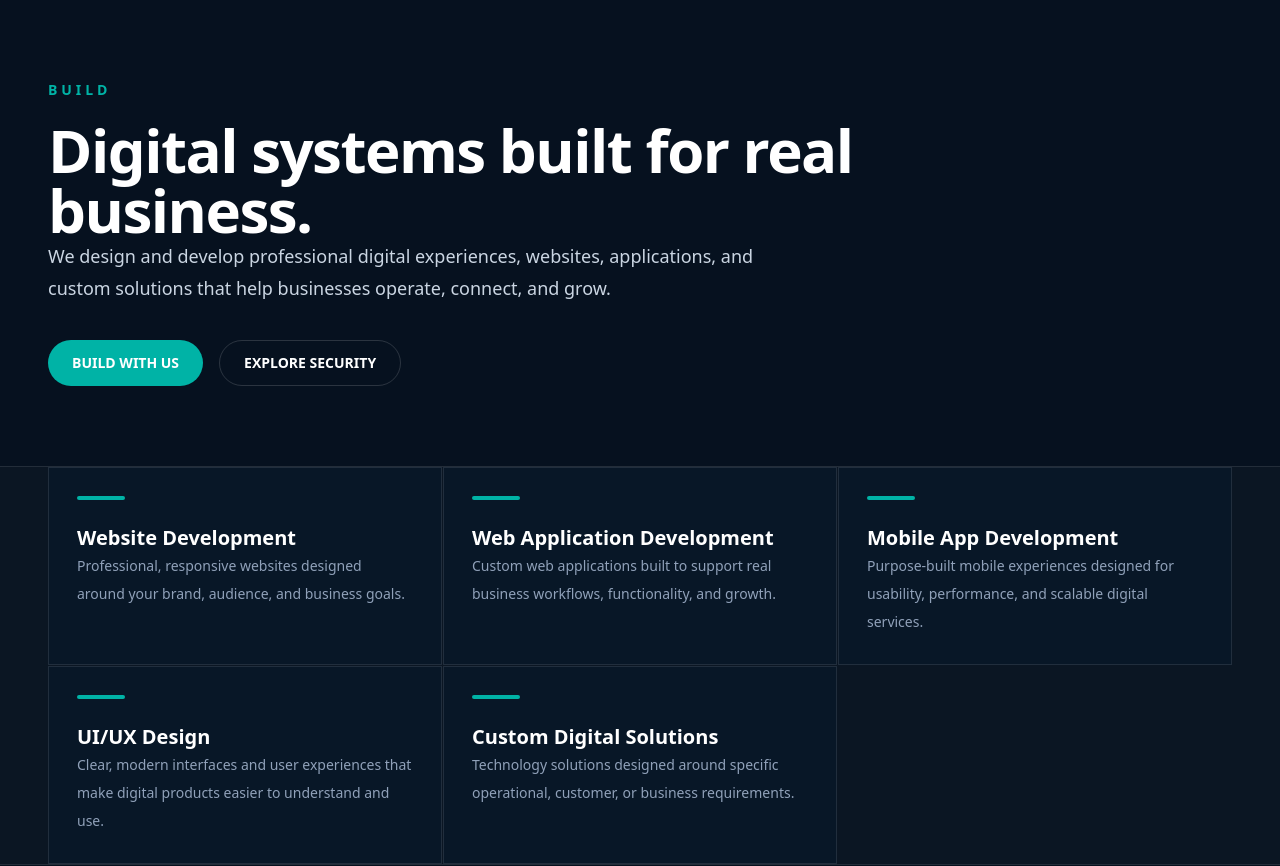
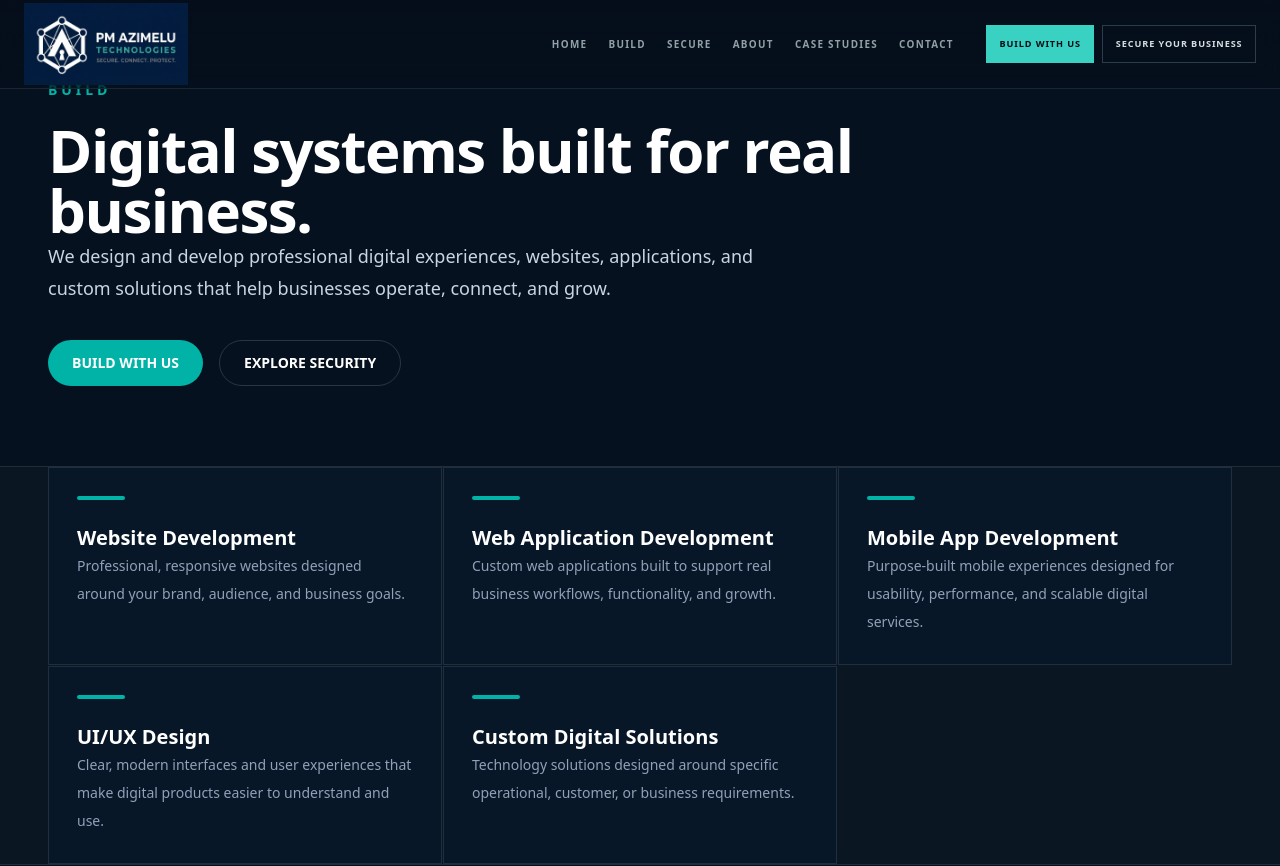
Before and after one commit to cyberazimelu/cyberazimelu, a Next.js app in the folder website/: page /build in a window 1280 px wide. Shown: the top 866 px of the page. Built offline with nearby package versions, Linux system fonts and the light colour scheme; no server answers.

Commit message:
Make site navigation global

```diff
--- a/website/src/app/layout.tsx
+++ b/website/src/app/layout.tsx
@@ -1,5 +1,7 @@
 import type { Metadata } from "next";
 import "./globals.css";
+import { SiteFooter } from "@/components/site-footer";
+import { SiteHeader } from "@/components/site-header";
 
 const siteUrl =
   process.env.NEXT_PUBLIC_SITE_URL || "https://pmazimelutechnologies.com";
@@ -58,7 +60,11 @@ export default function RootLayout({
 }>) {
   return (
     <html lang="en">
-      <body>{children}</body>
+      <body>
+        <SiteHeader />
+        {children}
+        <SiteFooter />
+      </body>
     </html>
   );
 }
--- a/website/src/app/page.tsx
+++ b/website/src/app/page.tsx
@@ -1,6 +1,4 @@
 import { SectionHeading } from "@/components/section-heading";
-import { SiteFooter } from "@/components/site-footer";
-import { SiteHeader } from "@/components/site-header";
 
 const buildServices = [
   "Professional website design and development",
@@ -41,7 +39,6 @@ function ArrowIcon() {
 export default function Home() {
   return (
     <div className="site-shell">
-      <SiteHeader />
       <main>
         <section className="hero" aria-labelledby="hero-title">
           <div className="container hero-layout">
@@ -137,7 +134,6 @@ export default function Home() {
 
         <section className="final-cta section" id="contact" aria-labelledby="final-cta-title"><div className="container final-cta-inner"><p className="eyebrow"><span className="eyebrow-line" /> Start a conversation</p><h2 id="final-cta-title">Build with intention.<br /><span>Secure with clarity.</span></h2><p>Bring the next digital idea or security question into focus.</p><div className="hero-actions" aria-label="Contact actions"><a className="button button-primary" href="mailto:info@pmazimelutechnologies.com?subject=Build%20with%20PM%20Azimelu%20Technologies">BUILD WITH US <ArrowIcon /></a><a className="button button-secondary" href="mailto:info@pmazimelutechnologies.com?subject=Secure%20my%20business%20with%20PM%20Azimelu%20Technologies">SECURE YOUR BUSINESS <ArrowIcon /></a></div></div></section>
       </main>
-      <SiteFooter />
     </div>
   );
 }
--- a/website/src/components/site-footer.tsx
+++ b/website/src/components/site-footer.tsx
@@ -1,5 +1,51 @@
-const footerLinks = [["HOME", "#top"], ["BUILD", "#build"], ["SECURE", "#secure"], ["ABOUT", "#about"], ["CASE STUDIES", "#case-studies"], ["CONTACT", "#contact"]] as const;
+const footerLinks = [
+  ["HOME", "/"],
+  ["BUILD", "/build"],
+  ["SECURE", "/secure"],
+  ["ABOUT", "/about"],
+  ["CASE STUDIES", "/case-studies"],
+  ["CONTACT", "/contact"],
+] as const;
 
 export function SiteFooter() {
-  return <footer className="site-footer"><div className="container footer-main"><div><p className="footer-company">PM AZIMELU<br />TECHNOLOGIES</p><p className="footer-slogan">SECURE. CONNECT. PROTECT.</p></div><div className="footer-contact"><span className="footer-label">PUBLIC BUSINESS CONTACT</span><a href="mailto:info@pmazimelutechnologies.com">info@pmazimelutechnologies.com</a></div><nav className="footer-nav" aria-label="Footer navigation">{footerLinks.map(([label, href]) => <a href={href} key={label}>{label}</a>)}</nav></div><div className="container footer-bottom"><span>© {new Date().getFullYear()} PM AZIMELU TECHNOLOGIES</span><span>Build Digital. Secure Digital. Move Forward.</span></div></footer>;
+  return (
+    <footer className="site-footer">
+      <div className="container footer-main">
+        <div>
+          <p className="footer-company">
+            PM AZIMELU
+            <br />
+            TECHNOLOGIES
+          </p>
+
+          <p className="footer-slogan">SECURE. CONNECT. PROTECT.</p>
+        </div>
+
+        <div className="footer-contact">
+          <span className="footer-label">PUBLIC BUSINESS CONTACT</span>
+
+          <a href="mailto:info@pmazimelutechnologies.com">
+            info@pmazimelutechnologies.com
+          </a>
+        </div>
+
+        <nav
+          className="footer-nav"
+          aria-label="Footer navigation"
+        >
+          {footerLinks.map(([label, href]) => (
+            <a href={href} key={label}>
+              {label}
+            </a>
+          ))}
+        </nav>
+      </div>
+
+      <div className="container footer-bottom">
+        <span>© {new Date().getFullYear()} PM AZIMELU TECHNOLOGIES</span>
+
+        <span>Build Digital. Secure Digital. Move Forward.</span>
+      </div>
+    </footer>
+  );
 }
--- a/website/src/components/site-header.tsx
+++ b/website/src/components/site-header.tsx
@@ -1,27 +1,39 @@
 import Image from "next/image";
+import Link from "next/link";
 
 const navigation = [
-  ["HOME", "#top"],
-  ["BUILD", "#build"],
-  ["SECURE", "#secure"],
-  ["ABOUT", "#about"],
-  ["CASE STUDIES", "#case-studies"],
-  ["CONTACT", "#contact"],
+  ["HOME", "/"],
+  ["BUILD", "/build"],
+  ["SECURE", "/secure"],
+  ["ABOUT", "/about"],
+  ["CASE STUDIES", "/case-studies"],
+  ["CONTACT", "/contact"],
 ] as const;
 
 function NavigationLinks({ mobile = false }: { mobile?: boolean }) {
   return (
-    <nav className={mobile ? "mobile-nav-links" : "desktop-nav-links"} aria-label="Primary navigation">
-      {navigation.map(([label, href]) => <a href={href} key={label}>{label}</a>)}
+    <nav
+      className={mobile ? "mobile-nav-links" : "desktop-nav-links"}
+      aria-label="Primary navigation"
+    >
+      {navigation.map(([label, href]) => (
+        <Link href={href} key={label}>
+          {label}
+        </Link>
+      ))}
     </nav>
   );
 }
 
 export function SiteHeader() {
   return (
-    <header className="site-header" id="top">
+    <header className="site-header">
       <div className="container site-header-inner">
-        <a className="header-logo-link" href="#top" aria-label="PM Azimelu Technologies home">
+        <Link
+          className="header-logo-link"
+          href="/"
+          aria-label="PM Azimelu Technologies home"
+        >
           <Image
             src="/brand/PM AZIMELU TECH.PNG"
             alt="PM Azimelu Technologies"
@@ -31,22 +43,40 @@ export function SiteHeader() {
             priority
             className="header-logo"
           />
-        </a>
+        </Link>
+
         <NavigationLinks />
+
         <div className="header-actions">
-          <a className="header-cta header-cta-build" href="#build">BUILD WITH US</a>
-          <a className="header-cta header-cta-secure" href="#secure">SECURE YOUR BUSINESS</a>
+          <Link className="header-cta header-cta-build" href="/build">
+            BUILD WITH US
+          </Link>
+
+          <Link className="header-cta header-cta-secure" href="/secure">
+            SECURE YOUR BUSINESS
+          </Link>
         </div>
+
         <details className="mobile-menu">
           <summary aria-label="Toggle navigation menu">
             <span className="menu-label">MENU</span>
-            <span className="menu-icon"><i /><i /></span>
+            <span className="menu-icon">
+              <i />
+              <i />
+            </span>
           </summary>
+
           <div className="mobile-menu-panel">
             <NavigationLinks mobile />
+
             <div className="mobile-menu-actions">
-              <a className="button button-primary" href="#build">BUILD WITH US</a>
-              <a className="button button-secondary" href="#secure">SECURE YOUR BUSINESS</a>
+              <Link className="button button-primary" href="/build">
+                BUILD WITH US
+              </Link>
+
+              <Link className="button button-secondary" href="/secure">
+                SECURE YOUR BUSINESS
+              </Link>
             </div>
           </div>
         </details>
```
